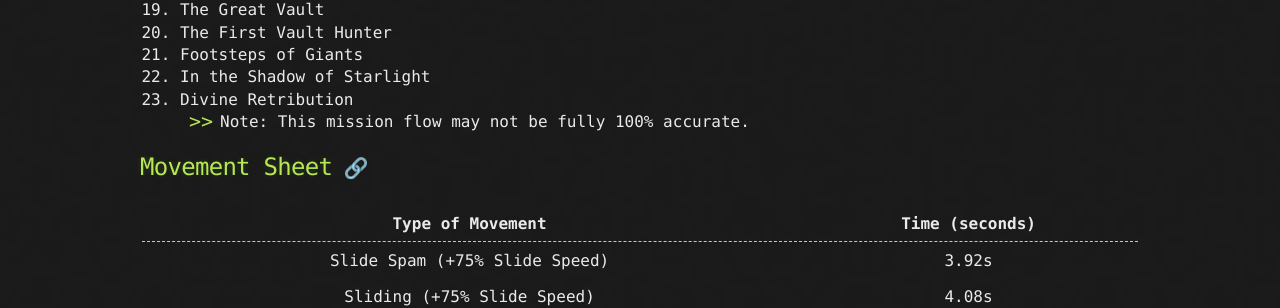
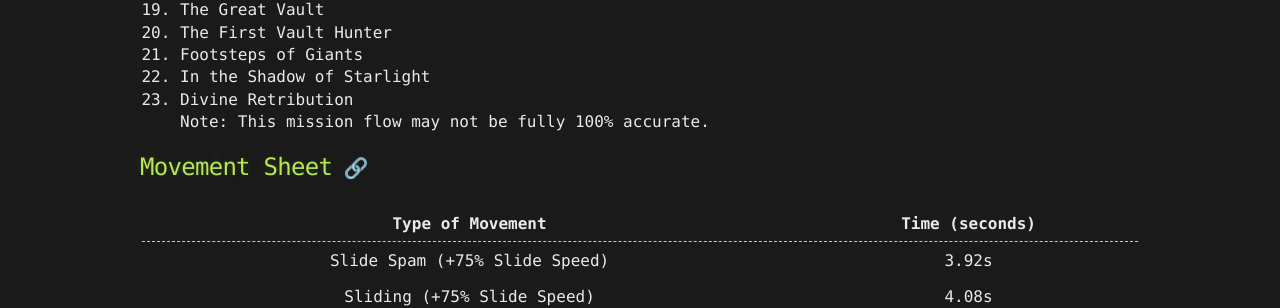
Before and after one commit to FromDarkHell/FromDarkHell.github.io, a Jekyll site: the page built from _posts/gameInfo/2019-9-15-Borderlands-3.md, in a window 1280 px wide. Shown: the part 1040-1348 px from the top of the page. Built offline with Jekyll 4.4.1, drawn with Linux system fonts in a browser that asks for light colours.

Commit message:
Let us fix thaaat

```diff
--- a/_posts/gameInfo/2019-9-15-Borderlands-3.md
+++ b/_posts/gameInfo/2019-9-15-Borderlands-3.md
@@ -42,7 +42,7 @@
 22. In the Shadow of Starlight
 23. Divine Retribution
 <br/>
-- Note: This mission flow may not be fully 100% accurate.
+Note: This mission flow may not be fully 100% accurate.
 
 ## Movement Sheet
 
```
